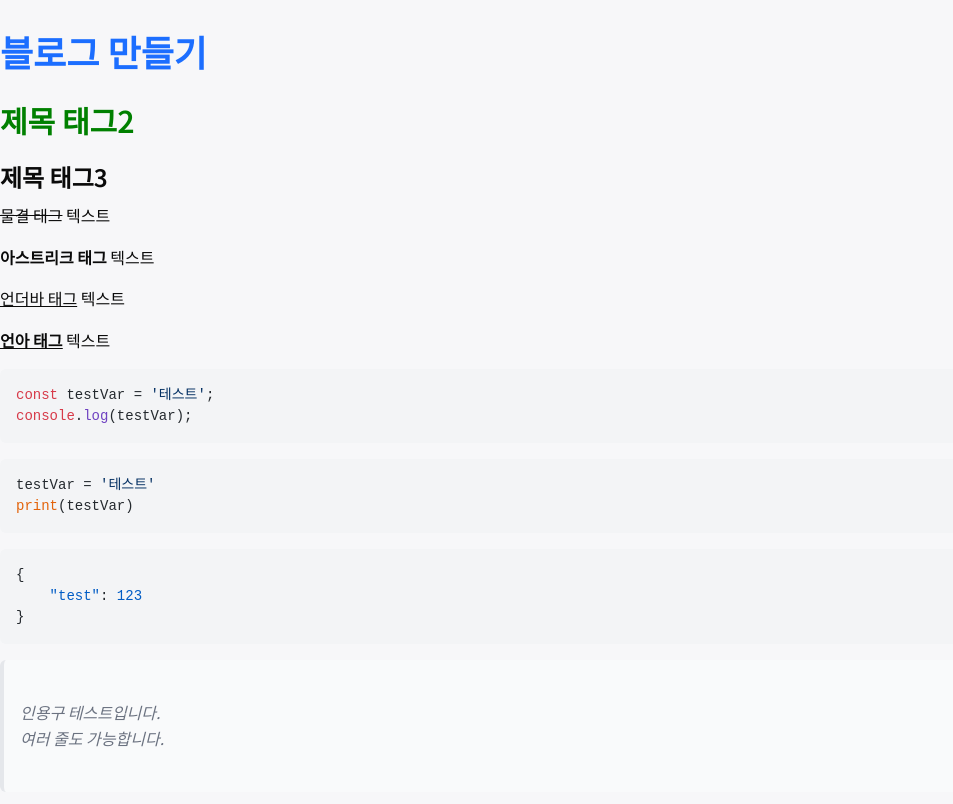
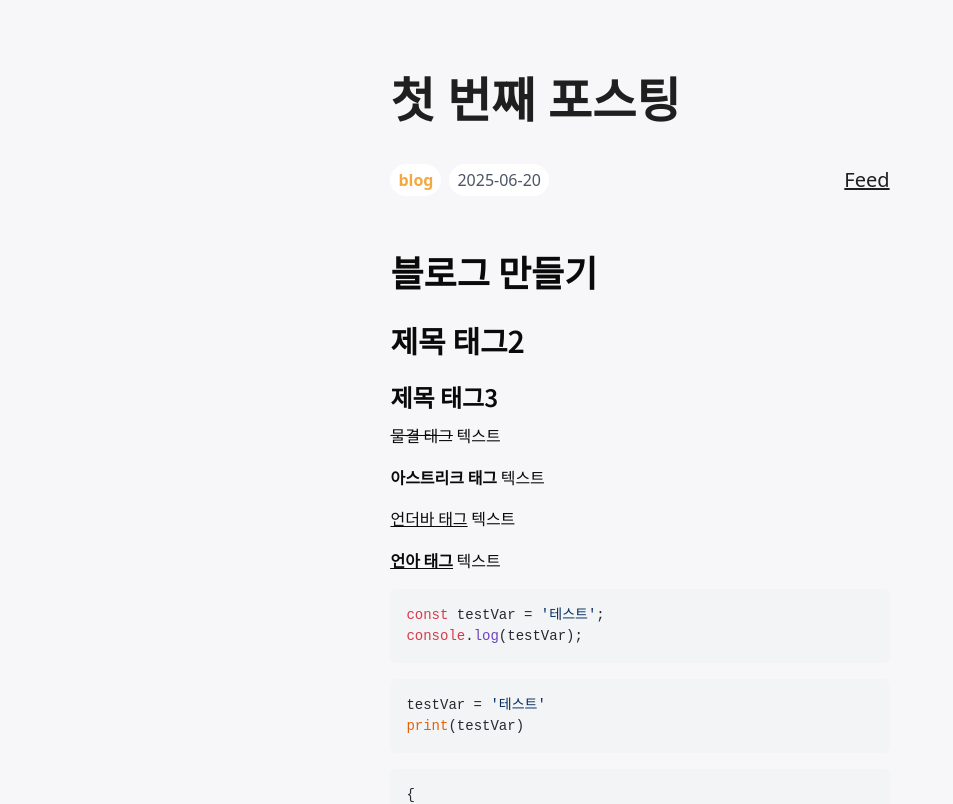
Before and after one commit to owen-ever/ever-blog, a Next.js app: page /en/posts/post-1 in a window 1280 px wide. Shown: the top 804 px of the page, without its empty margins (0-953 px from the left). Built offline with nearby package versions, Linux system fonts and the light colour scheme.

Commit message:
💄 상세 페이지 수정

```diff
--- a/src/app/[locale]/posts/[slug]/page.tsx
+++ b/src/app/[locale]/posts/[slug]/page.tsx
@@ -1,6 +1,7 @@
 import AppMarkdown from '@/components/markdown/AppMarkdown';
+import { Link } from '@/i18n/navigation';
 import { getPostBySlug, getPostSlugs } from '@/lib/posts';
-import Head from 'next/head';
+import { getTranslations } from 'next-intl/server';
 
 type Props = {
   params: Promise<{ slug: Post['slug'] }>;
@@ -12,22 +13,34 @@ export async function generateStaticParams() {
 }
 
 export default async function PostPage({ params }: Props) {
+  const tPostList = await getTranslations('PostListPage');
   const { slug } = await params;
   const post = getPostBySlug(slug);
 
   return (
-    <>
-      <Head>
-        <title>{post.meta.title}</title>
-        <meta name="description" content={post.meta.description} />
-        <meta property="og:title" content={post.meta.title} />
-        <meta property="og:description" content={post.meta.description} />
-        <meta property="og:type" content="article" />
-        <meta property="og:url" content={`http://localhost:3000/ko/${post.slug}`} />
-        <link rel="canonical" href={`http://localhost:3000/ko/${post.slug}`} />
-      </Head>
+    <article className="flex justify-center p-4">
+      <div className="flex w-full flex-col gap-6 lg:max-w-[40%]">
+        <section className="mt-5 flex flex-col gap-10 lg:mt-15">
+          <h1 className="text-colPick text-5xl font-bold">{post.meta.title}</h1>
 
-      <AppMarkdown text={post.content} />
-    </>
+          <div className="flex justify-between">
+            <div className="flex items-center gap-2">
+              <span className="text-md text-main rounded-full bg-white px-2 py-1 font-bold">{post.meta.tag}</span>
+              <span className="text-md rounded-full bg-white px-2 py-1 text-gray-600">{post.meta.date}</span>
+            </div>
+
+            <div className="flex items-center">
+              <Link className="text-colPick text-xl font-medium underline" href="/posts">
+                {tPostList('title')}
+              </Link>
+            </div>
+          </div>
+        </section>
+
+        <section>
+          <AppMarkdown text={post.content} />
+        </section>
+      </div>
+    </article>
   );
 }
--- a/src/components/Post/PostList.tsx
+++ b/src/components/Post/PostList.tsx
@@ -33,12 +33,14 @@ const PostList = ({ posts }: { posts: Post[] }) => {
       <section className="mx-auto w-full">
         <div className="flex flex-col gap-8 lg:flex-row">
           <div className="flex flex-col gap-4 lg:w-1/4">
-            <div className="flex items-center gap-4 border-b pb-4">
-              <button
-                onClick={clearFilters}
-                className="hover:text-colPick cursor-pointer pb-0.5 text-sm font-semibold text-gray-500 transition-colors">
-                CLEAR FILTER
-              </button>
+            <div className="flex items-center gap-4 border-b">
+              <div className="sm:h-10">
+                <button
+                  onClick={clearFilters}
+                  className="hover:text-colPick cursor-pointer text-sm font-semibold text-gray-500 transition-colors">
+                  CLEAR FILTER
+                </button>
+              </div>
             </div>
             <div className="space-y-3">
               {tagList.map(tag => (
@@ -54,9 +56,9 @@ const PostList = ({ posts }: { posts: Post[] }) => {
           </div>
 
           <div className="flex flex-col lg:w-3/4">
-            <div className="flex items-center gap-4 border-b pb-4">
+            <div className="flex items-center gap-4 border-b">
               {Object.entries(FilterList).map(([key, value]) => (
-                <div key={key} className="sm:w-24">
+                <div key={key} className="sm:h-10 sm:w-24">
                   <button
                     onClick={() => setSortBy(value)}
                     className={`text-sm font-semibold transition-colors ${
--- a/src/components/markdown/AppMarkdown.css
+++ b/src/components/markdown/AppMarkdown.css
@@ -3,14 +3,12 @@
 
   /* h1 설정 */
   h1 {
-    color: #1c6eff;
     font-size: 2.25rem;
     font-weight: 700;
     margin: 1.5rem 0 1rem 0;
   }
 
   h2 {
-    color: green;
     font-size: 1.875rem;
     font-weight: 600;
     margin: 1.25rem 0 0.75rem 0;
@@ -42,12 +40,12 @@
 
   /* 링크 설정 */
   a {
-    color: red;
+    color: var(--color-side);
     text-decoration: underline;
   }
 
   a:hover {
-    color: darkred;
+    color: var(--color-main);
   }
 
   /* 하이라이트 설정 */
```
